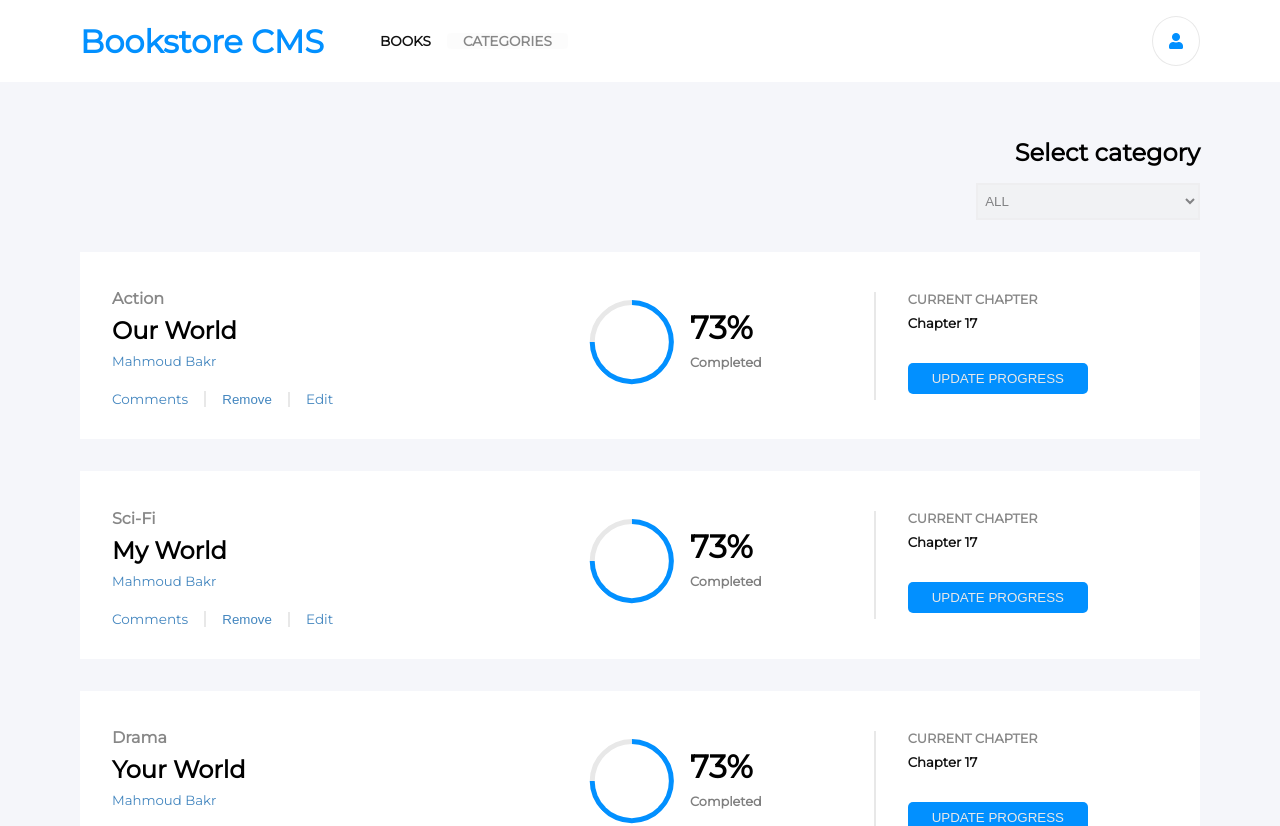
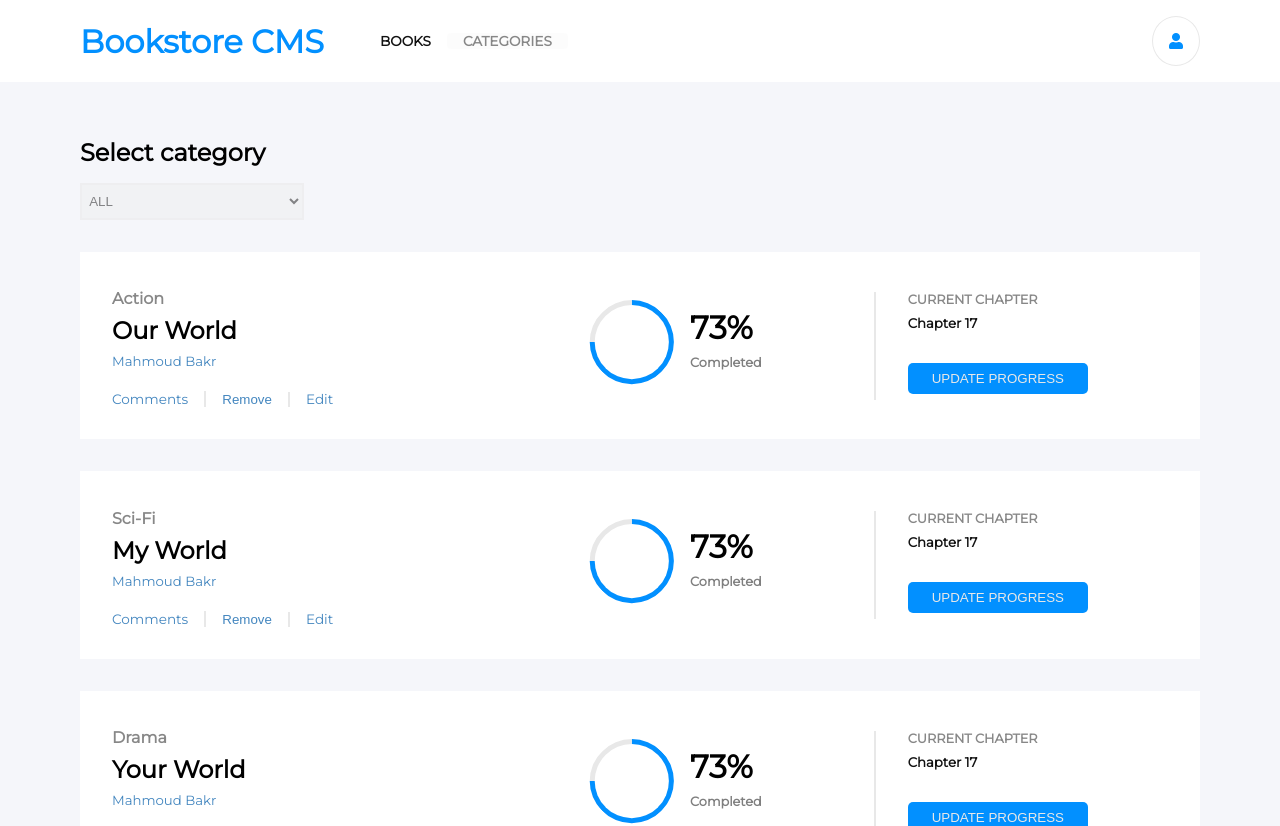
Before and after one commit to MahmoudBakr23/Limerary, a React (Create React App) app: page / in a window 1280 px wide. Shown: the top 826 px of the page. Built offline with nearby package versions, Linux system fonts and the light colour scheme.

Commit message:
modify the style of the Filter component

```diff
--- a/src/App.css
+++ b/src/App.css
@@ -95,10 +95,6 @@ li {
   padding: 3rem 5rem;
   display: grid;
   grid-template-columns: repeat(1, 1fr);
-}
-
-.filter-container {
-  text-align: right;
 }
 
 .book-container {
```
